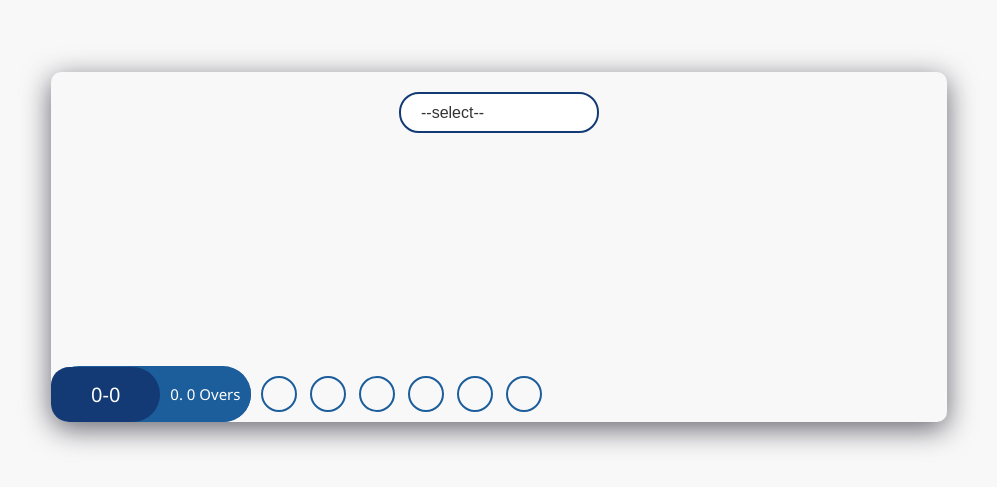
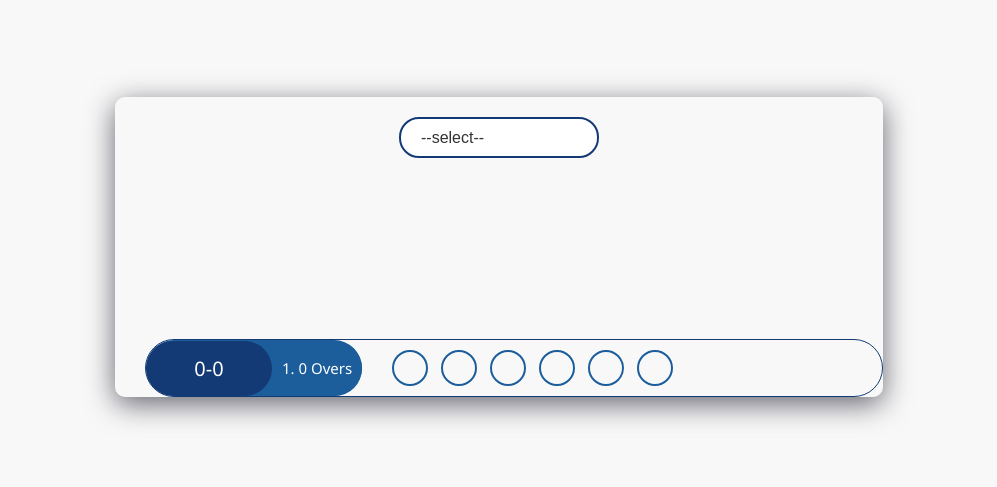
Before and after one commit to Vijaykumar308/cricket-over-tracker, a React (Create React App) app: page / in a window 1280 px wide. Shown: the part 153-640 px from the top of the page, without its empty margins (141-1138 px from the left). Built offline with nearby package versions, Linux system fonts and the light colour scheme.

Commit message:
fix styling

```diff
--- a/src/App.css
+++ b/src/App.css
@@ -1,9 +1,12 @@
 .App {
-    width: 70vw;
-    height: 350px;
-    border-radius: 1rem 1rem 1rem 2rem;
+    width: 60vw;
+    height: 300px;
+    border-radius: 1rem 1rem 1rem 1rem;
     box-shadow: rgba(100, 100, 111, 1) 0px 7px 29px 0px;
     position: relative;
+    display: flex;
+    flex-direction: column;
+    justify-content: space-between;
 }
 
 .heading {
@@ -66,11 +69,12 @@
     /* background-color: #b19292; */
     display: flex;
     border-radius: 0px 0px 5px;
-    gap: 10px;
     border-radius: 2rem;
-    position: absolute;
-    width: 100%;
-    bottom: 0;
+    margin-left: 3rem;
+    flex-wrap: wrap;
+    gap: 3rem;
+    border-radius: 5rem;
+    border: 1px solid var(--bg-color-800);
 }
 .four-runs {
     background: #255ba1;
@@ -97,16 +101,17 @@
 
 .scoreboard {
     background-color: var(--bg-color-800);
+    width: 12.6rem;
     height: 55px;
     display: grid;
     place-items: center;
-    border-radius: 2rem 3rem 3rem 2rem;
+    border-radius: 3rem;
     padding-inline: 4rem;
-    /* z-index: 33333; */
+
 }
 
 .over-container{
-    /* flex: 6; */
+    /* flex: 4; */
     gap: 2rem;
     display: flex;
     align-items: center;
@@ -167,10 +172,12 @@
     }
     .App {
         width: 80vw;
+        background-color: red;
     }
 
     .display-balls-container {
         flex-wrap: wrap;
+        gap: 2rem;
     }
 
     .display-balls-container .score {
--- a/src/components/ScoreDropdown.jsx
+++ b/src/components/ScoreDropdown.jsx
@@ -19,6 +19,8 @@ function ScoreDropdown({currentScore, setCurrentScore}) {
 
         newScore[ballCount] = `1${e.target.value}`;
       }
+
+      console.log('currentScore:',currentScore);
 
       setCurrentScore([...newScore, '']);
     } else {
--- a/src/components/ScorePerBall.jsx
+++ b/src/components/ScorePerBall.jsx
@@ -23,14 +23,14 @@ function ScorePerBall({currentScore}) {
         <div>
             <div className="display-balls-container">
                 {/* {console.log(countNumbers(currentScore))} */}
-                <div className="score"><span className="scoreboard">{getTotleScore(currentScore)}-0</span>  <span className="overs">{countBalls(currentScore) != 6 ? `0. ${countBalls(currentScore)} Overs` :  "1 Overs" }</span></div>
+                <div className="score"><span className="scoreboard">{getTotleScore(currentScore)}-0</span>  <span className="overs">{countBalls(currentScore) != 6 ? `1. ${countBalls(currentScore)} Overs` :  "2 Overs" }</span></div>
                 <div className="over-container">
                     <div className="balls">
                         {
                             currentScore.map((score, index) => {
                                 return (
                                     <span key={index} className="per-ball">
-                                        <p className="runs">{score}</p>
+                                        <p className="runs">{(score === '1NB' || score === '1WD') ? score.slice(1) : score}</p>
                                     </span>
                                 )
                             })
```
